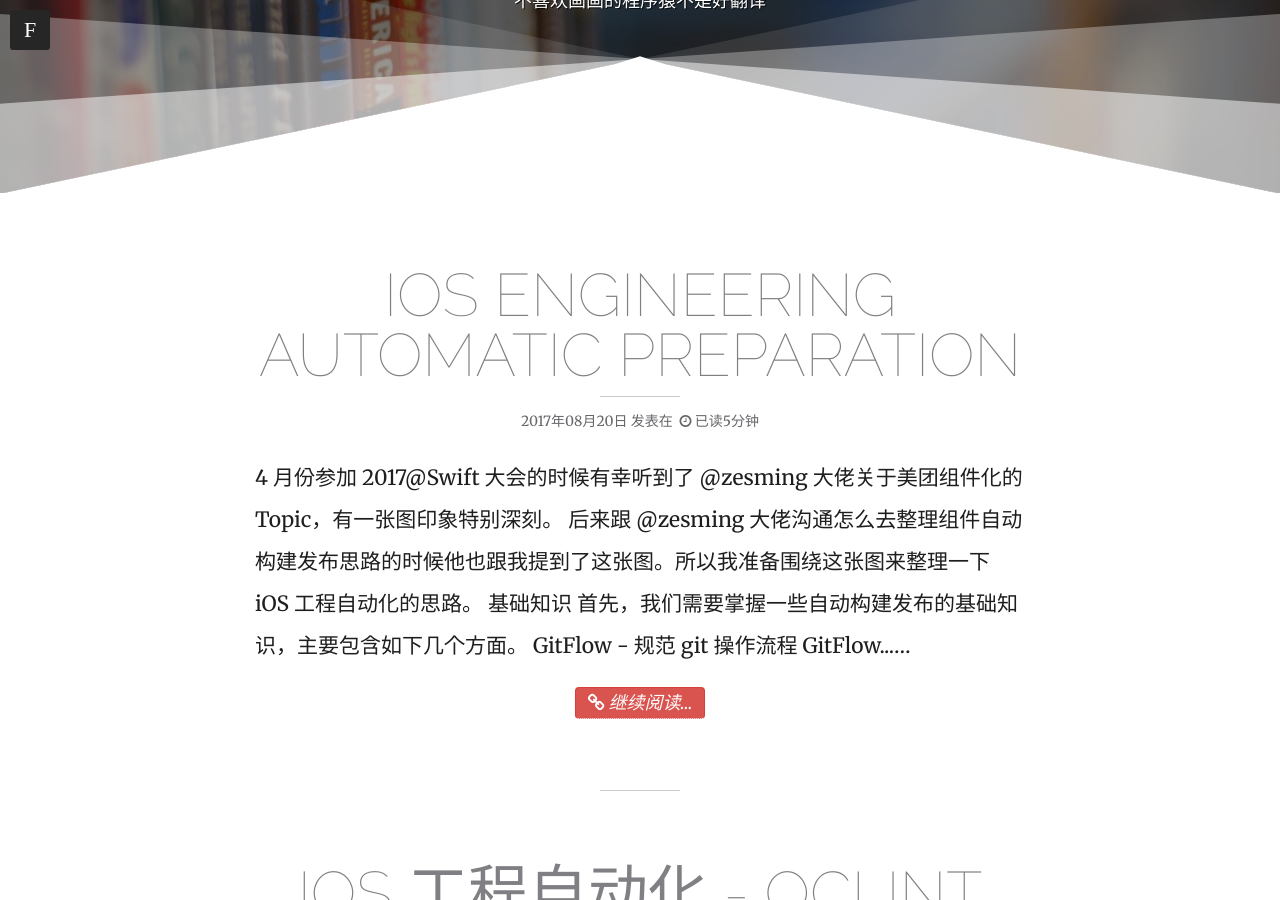
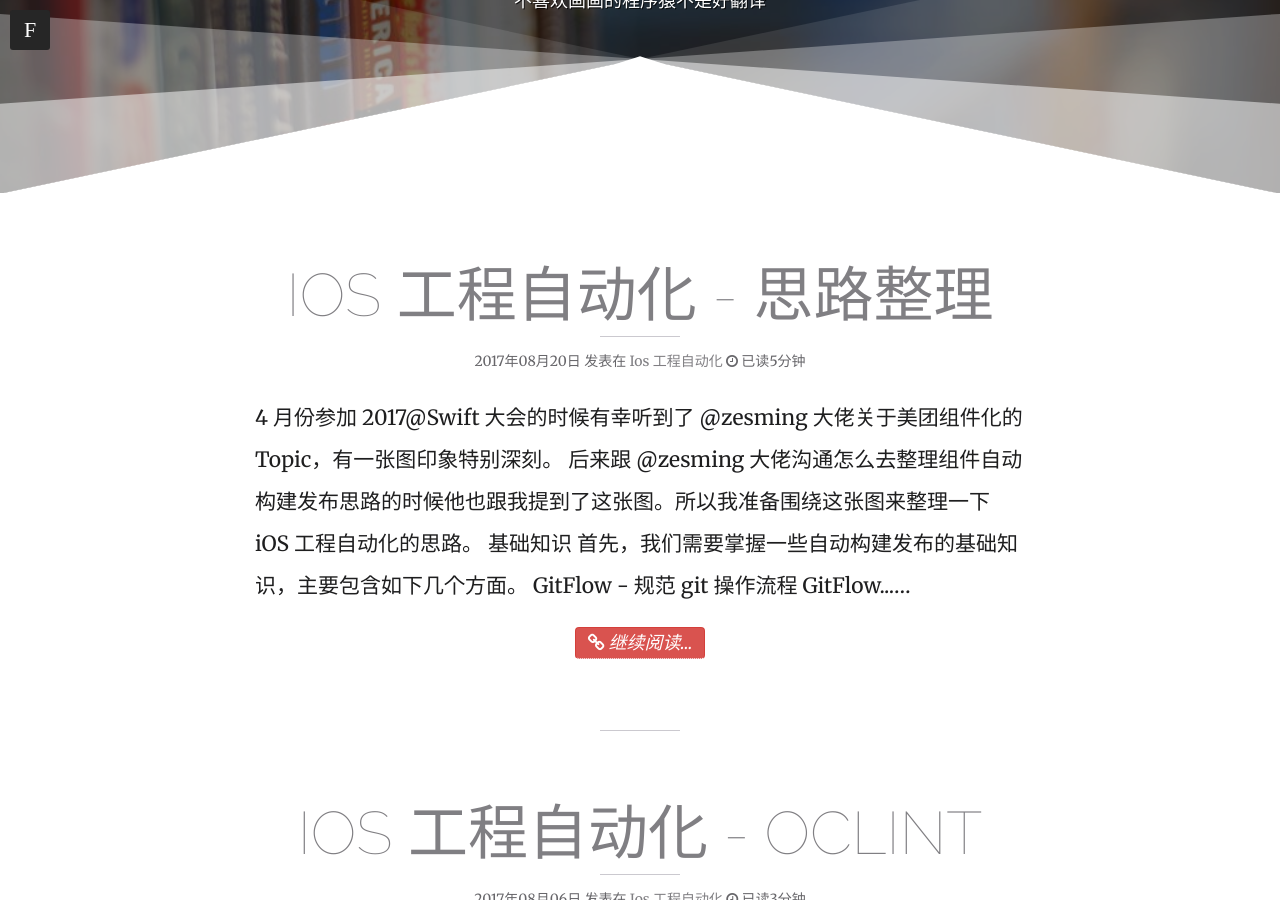
Before and after one commit to mmoaay/mmoaay.github.io, a Jekyll site: the page built from index.html, in a window 1280 px wide and 900 px high, scrolled down 347 px. Built offline with Jekyll 4.4.1, drawn with Linux system fonts in a browser that asks for light colours; nearby versions of some CDN libraries; the list of posts is cut into pages by our own code.

Commit message:
增加 《iOS 工程自动化 - 思路整理》

```diff
--- a/_posts/2017-08-20-ios-engineering-automatic-preparation.md
+++ b/_posts/2017-08-20-ios-engineering-automatic-preparation.md
@@ -1,3 +1,17 @@
+---
+layout: post
+title: "iOS 工程自动化 - 思路整理"
+description: ""
+
+category: iOS 工程自动化
+tags: [iOS,工程自动化]
+modified: 2017-08-20
+
+imagefeature: mmoaay_bg.jpg
+comments: true
+share: true
+---
+
 4 月份参加 2017@Swift 大会的时候有幸听到了 @zesming 大佬关于美团组件化的 Topic，有一张图印象特别深刻。
 
 ![来自 @zesming 大佬](http://upload-images.jianshu.io/upload_images/4481019-ce6260719848d6ef.png?imageMogr2/auto-orient/strip%7CimageView2/2/w/1240)
```
